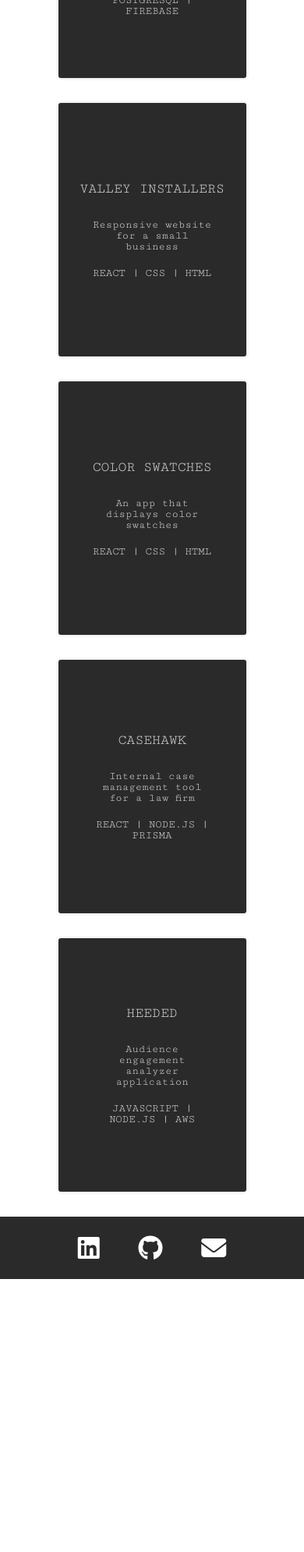
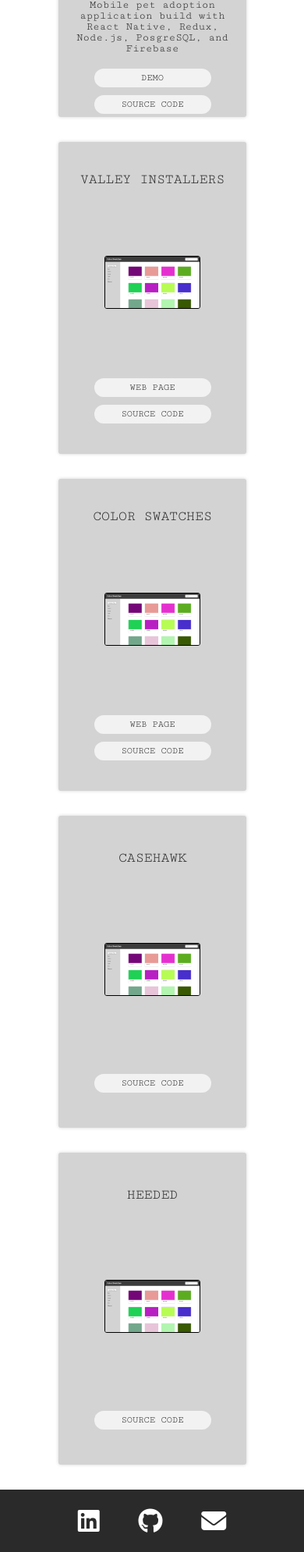
Before and after one commit to lillielise/portfolio-2020, a PHP site: page / in a window 390 px wide. Shown: the part 2105-4095 px from the top of the page at 78% size. Before the commit the page ends 3745 px from the top, so only its background shows below. Run offline with PHP 8.4, Linux system fonts and the light colour scheme; some libraries are stand-ins or nearby versions.

Commit message:
added mobile description on back

```diff
--- a/app.js
+++ b/app.js
@@ -5,16 +5,6 @@ document.querySelector(".fas.fa-times").onclick = function (event) {
   document.querySelector("#content").style.opacity = "1";
 };
 
-document.querySelector(".project-card-front").onclick = function (event) {
-  document.querySelector(".project-card-inner").style.transform =
-    "rotateY(180deg)";
-};
-
-document.querySelector(".project-card-back").onclick = function (event) {
-  document.querySelector(".project-card-inner").style.transform =
-    "rotateY(360deg)";
-};
-
 function handleDemoClick() {
   document.querySelector(".pop-up-demo").style.display = "flex";
   document.querySelector("#content").style.opacity = ".8";
--- a/home.html
+++ b/home.html
@@ -89,14 +89,13 @@
               <h4>Petster</h4>
               <p>Mobile pet adoption application </p>
               <p class="project-card-tech">React Native | Redux | Node.js | PostgreSQL | Firebase</p>
-              <div class="project-card-buttons project-card-buttons-mobile">
-                <p class="demo-petster-button">Demo</p>
-                <a href="https://github.com/petster-app" target="_blank">Source code</a>
-              </div>
             </div>
             <div class="project-card-back">
               <h4>Petster</h4>
               <img id="petster-img" src="https://static.wixstatic.com/media/735706_e4ff16cc0ce94735ad5c17b972c5b699~mv2.png/v1/fill/w_572,h_1040,al_c,q_90/735706_e4ff16cc0ce94735ad5c17b972c5b699~mv2.webp">
+              <div class="project-card-back-mobile">
+              <p>Mobile pet adoption application build with React Native, Redux, Node.js, PosgreSQL, and Firebase </p>
+            </div>
               <div class="project-card-buttons">
                 <p onclick="handleDemoClick()" class="demo-petster-button">Demo</p>
                 <a href="https://github.com/petster-app" target="_blank">Source code</a>
@@ -111,10 +110,6 @@
               <h4>Valley Installers</h4>
               <p>Responsive website for a small business</p>
               <p class="project-card-tech">React | CSS | HTML</p>
-              <div class="project-card-buttons project-card-buttons-mobile">
-                <a href="https://www.w3schools.com" target="_blank">Web page</a>
-                <a href="https://github.com/Valley-Installers/valley-installers-website" target="_blank">Source code</a>
-              </div>
             </div>
             <div class="project-card-back">
               <h4>Valley Installers</h4>
@@ -133,10 +128,6 @@
               <h4>Color Swatches</h4>
               <p>An app that displays color swatches</p>
               <p class="project-card-tech">React | CSS | HTML</p>
-              <div class="project-card-buttons project-card-buttons-mobile">
-                <a href="http://color-swatches-lg.herokuapp.com/" target="_blank">Web page</a>
-                <a href="https://github.com/lillielise/color-swatch-app" target="_blank">Source code</a>
-              </div>
             </div>
             <div class="project-card-back">
               <h4>Color Swatches</h4>
@@ -155,9 +146,6 @@
               <h4>CaseHawk</h4>
               <p>Internal case management tool for a law firm</p>
               <p class="project-card-tech">React | Node.js | Prisma</p>
-              <div class="project-card-buttons project-card-buttons-mobile">
-                <a href="https://github.com/JS-401-Final" target="_blank">Source code</a>
-              </div>
             </div>
             <div class="project-card-back">
               <h4>CaseHawk</h4>
@@ -175,9 +163,6 @@
               <h4>Heeded</h4>
               <p>Audience engagement analyzer application</p>
               <p class="project-card-tech">Javascript | Node.js | AWS</p>
-              <div class="project-card-buttons project-card-buttons-mobile">
-                <a href="https://github.com/401-heeded/Heeded-Final-App" target="_blank">Source code</a>
-              </div>
             </div>
             <div class="project-card-back">
               <h4>Heeded</h4>
--- a/styles/index.css
+++ b/styles/index.css
@@ -140,7 +140,8 @@ section {
 
 .project-card-front p {
   font-size: 18px;
-  margin: 20px 40px 0 40px;
+  /* margin: 20px 40px 0 40px; */
+  margin: 2vw;
 }
 
 .project-card-back {
@@ -183,10 +184,6 @@ section {
   flex-direction: column;
 }
 
-.project-card-buttons-mobile {
-  display: none;
-}
-
 .project-card-tech {
   text-transform: uppercase;
 }
@@ -197,6 +194,14 @@ section {
 
 .website-img {
   width: 50%;
+  border: 1px black solid;
+  border-radius: 3px;
+}
+
+.project-card-back-mobile {
+  color: #2a2a2a;
+  width: 90%;
+  display: none;
 }
 
 /* Pop up */
@@ -373,6 +378,10 @@ header {
     letter-spacing: 2px;
   }
 
+  #hero-image-text h1 {
+    padding: 5px;
+  }
+
   h2 {
     font-size: 37.5px;
   }
@@ -389,7 +398,7 @@ header {
   }
 
   p {
-    font-size: 15px;
+    font-size: 14px;
   }
 
   .pop-up-demo {
@@ -435,10 +444,6 @@ header {
     margin-bottom: 10px;
   }
 
-  .project-card-front p {
-    font-size: 14px;
-  }
-
   #skills-cards li {
     font-size: 10px;
   }
@@ -456,18 +461,16 @@ header {
     margin-left: -150px;
   }
 
-  #project-card-buttons-mobile {
-    display: flex;
-    margin-top: 10px;
+  /* .project-card {
+    width: 525px;
+    height: 325px;
+  } */
+
+  .project-card .project-card-inner {
+    transform: rotateY(180deg);
   }
 
-  #project-card-buttons-mobile p,
-  #project-card-buttons-mobile a {
-    font-size: 14px;
-  }
-
-  .project-card {
-    width: 525px;
-    height: 325px;
+  .project-card-back-mobile {
+    display: block;
   }
 }
```
